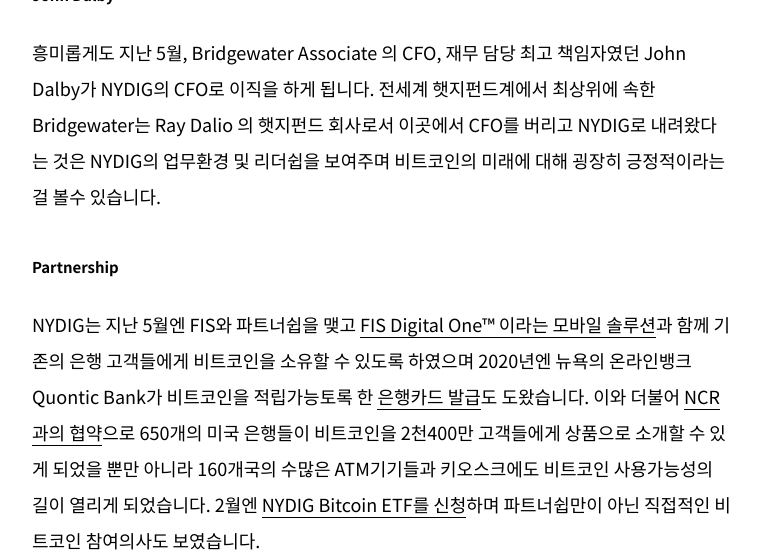
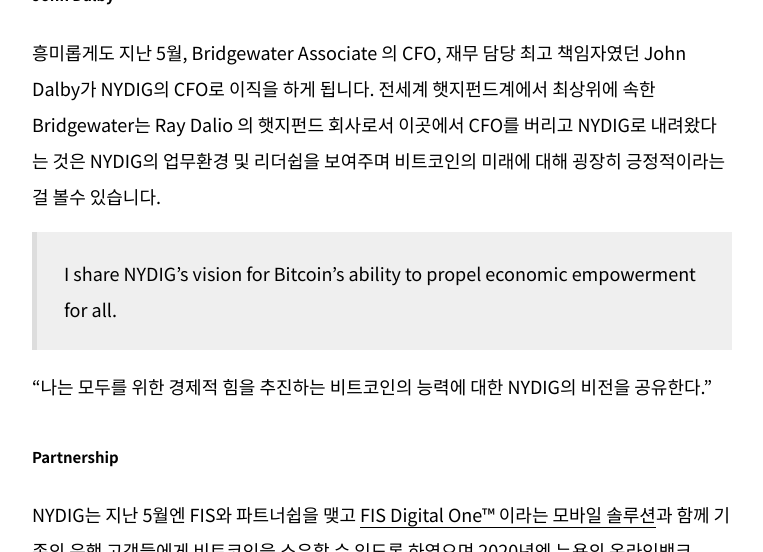
Before and after one commit to onebitco/onebitco.github.io, a Jekyll site: the page built from _posts/2021-06-30-nydig.md, in a window 1280 px wide and 900 px high, scrolled down 2552 px, cut to the strip 0-552 px from the top of the window. Shown: the whole strip, without its empty margins (258-1021 px from the left). Built offline with Jekyll 4.4.1, drawn with Linux system fonts in a browser that asks for light colours; comment, search, counter and statistics services are not loaded.

Commit message:
quote added

```diff
--- a/_posts/2021-06-30-nydig.md
+++ b/_posts/2021-06-30-nydig.md
@@ -31,6 +31,9 @@ Ross Stevens 인터뷰
 
 ##### John Dalby
 흥미롭게도 지난 5월, Bridgewater Associate 의 CFO, 재무 담당 최고 책임자였던 John Dalby가 NYDIG의 CFO로 이직을 하게 됩니다.  전세계 햇지펀드계에서 최상위에 속한  Bridgewater는 Ray Dalio 의 햇지펀드 회사로서 이곳에서 CFO를 버리고 NYDIG로 내려왔다는 것은 NYDIG의 업무환경 및 리더쉽을 보여주며 비트코인의 미래에 대해 굉장히 긍정적이라는걸 볼수 있습니다.
+>I share NYDIG's vision for Bitcoin's ability to propel economic empowerment for all.
+
+"나는 모두를 위한 경제적 힘을 추진하는 비트코인의 능력에 대한 NYDIG의 비전을 공유한다."
 
 ##### Partnership
 NYDIG는 지난 5월엔 FIS와 파트너쉽을 맺고 [FIS Digital One™ 이라는 모바일 솔루션](https://www.fisglobal.com/en/about-us/media-room/press-release/2021/bitcoin-in-your-bank-account-fis-nydig-partner-to-enable-banks-to-offer-their-customers-the-ability)과 함께 기존의 은행 고객들에게 비트코인을 소유할 수 있도록 하였으며 2020년엔 뉴욕의 온라인뱅크 Quontic Bank가 비트코인을 적립가능토록 한 [은행카드 발급](https://www.quontic.com/bitcoin-rewards-checking/)도 도왔습니다.  이와 더불어 [NCR과의 협약](https://www.forbes.com/sites/michaeldelcastillo/2021/06/30/6-billion-ncr-opens-bitcoin-purchases-to-650-banks-and-credit-unions/?sh=7e1ee9903f82)으로 650개의 미국 은행들이 비트코인을 2천400만 고객들에게 상품으로 소개할 수 있게 되었을 뿐만 아니라 160개국의 수많은 ATM기기들과 키오스크에도 비트코인 사용가능성의 길이 열리게 되었습니다.  2월엔 [NYDIG Bitcoin ETF를 신청](https://www.sec.gov/Archives/edgar/data/1843021/000119312521043521/d242572ds1.htm)하며 파트너쉽만이 아닌 직접적인 비트코인 참여의사도 보였습니다.
```
